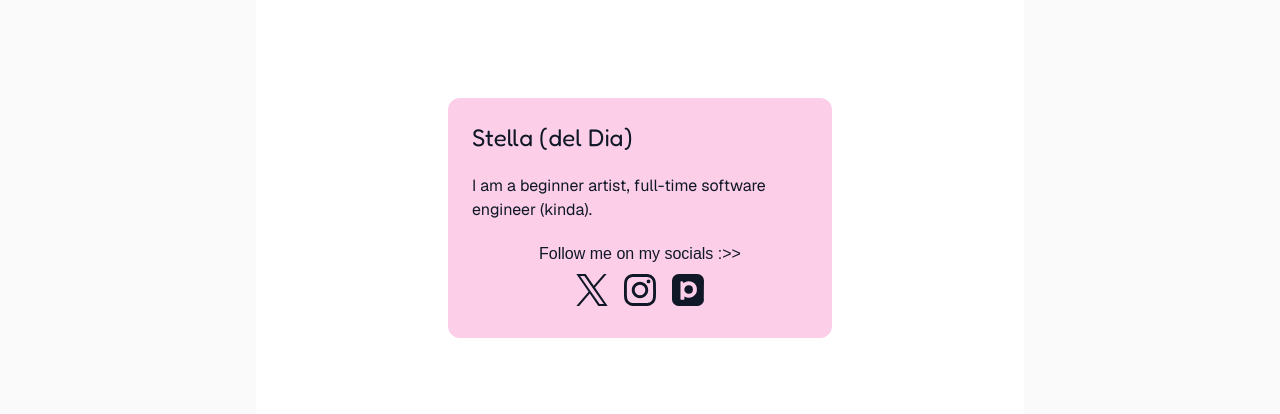
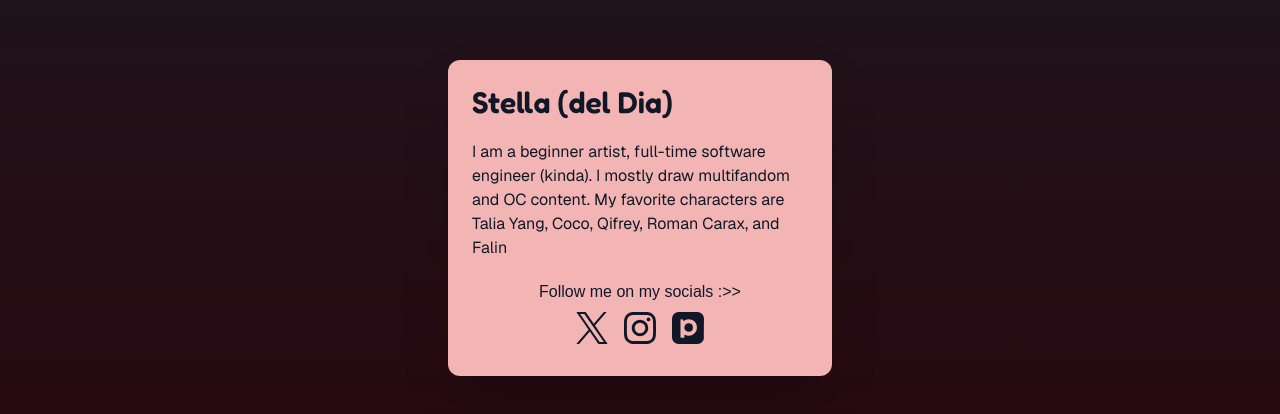
Before and after one commit to ahzzano/art-website, a Next.js app: page / in a window 1280 px wide. Shown: the part 182-596 px from the top of the page. Built offline with nearby package versions, Linux system fonts and the light colour scheme; a web font is replaced by a local one.

Commit message:
feat: change site content

```diff
--- a/app/page.tsx
+++ b/app/page.tsx
@@ -4,13 +4,13 @@ import { site } from "@/content/site";
 
 export default function Home() {
   return (
-    <div className="flex flex-col flex-1 items-center justify-center bg-zinc-50 font-sans dark:bg-mauve-800">
-      <main className="flex flex-1 w-full max-w-3xl flex-col items-center justify-center py-32 px-16 bg-white dark:bg-mauve-800">
-        <div className="bg-pink-200 p-6 rounded-xl text-gray-900 w-3/5 motion-safe:animate-fade-in">
+    <div className="flex flex-col flex-1 items-center justify-center font-sans">
+      <main className="flex flex-1 w-full max-w-3xl flex-col items-center justify-center py-32 px-16">
+        <div className="bg-accent-soft p-6 rounded-xl text-gray-900 w-3/5 motion-safe:animate-fade-in shadow-2xl">
             <div className="w-full flex flex-col gap-5">
-              <h1 className="font-fredoka text-2xl motion-safe:animate-fade-in motion-safe:[animation-delay:200ms]">{site.name}</h1>
+              <h1 className="font-fredoka font-semibold text-3xl motion-safe:animate-fade-in motion-safe:[animation-delay:200ms]">{site.name}</h1>
               <div className="motion-safe:animate-fade-in motion-safe:[animation-delay:400ms]">
-                <p className="text-gray-900">
+                <p className="">
                   {site.bio}
                 </p>
               </div>
--- a/content/site.ts
+++ b/content/site.ts
@@ -2,7 +2,7 @@ import { Site } from "@/lib/types";
 
 export const site: Site = {
   name: "Stella (del Dia)",
-  bio: "I am a beginner artist, full-time software engineer (kinda). ",
+  bio: "I am a beginner artist, full-time software engineer (kinda). I mostly draw multifandom and OC content. My favorite characters are Talia Yang, Coco, Qifrey, Roman Carax, and Falin",
   title: "stella_xtq",
   description: "Repository of all my social media profiles and links",
 };
```
